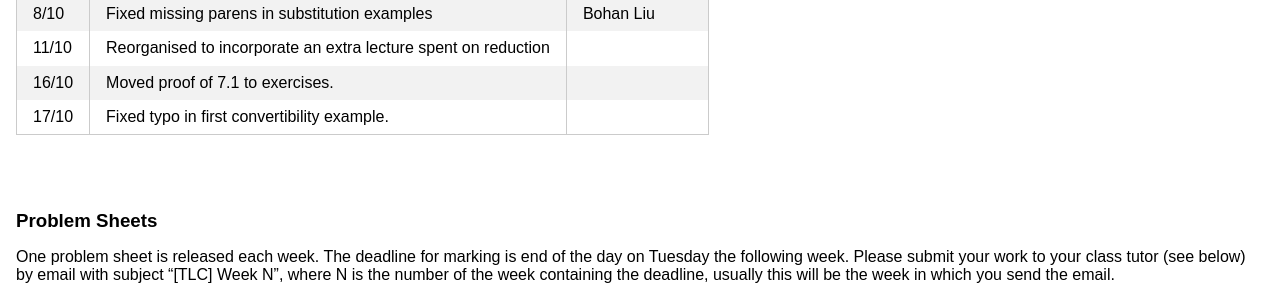
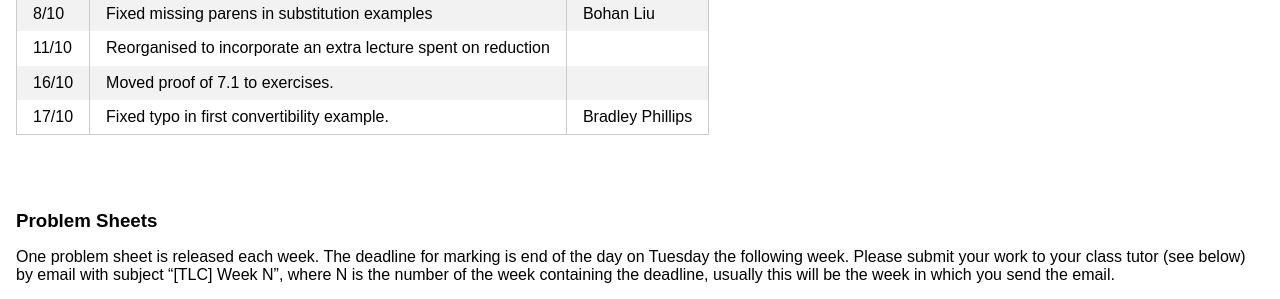
Before and after one commit to uob-coms30040/uob-coms30040.github.io, a Jekyll site: the page built from welcome.md, in a window 1280 px wide and 900 px high, scrolled down 1084 px. Shown: the part 152-451 px from the top of the window. Built offline with Jekyll 4.4.1, drawn with Linux system fonts in a browser that asks for light colours; nearby versions of some CDN libraries.

Commit message:
change attribution

```diff
--- a/welcome.md
+++ b/welcome.md
@@ -51,7 +51,7 @@ Outside of lectures and classes, if you have any questions about the material, t
     <tr><td>8/10</td><td>Fixed missing parens in substitution examples</td><td>Bohan Liu</td></tr>
     <tr><td>11/10</td><td>Reorganised to incorporate an extra lecture spent on reduction</td><td></td></tr>
     <tr><td>16/10</td><td>Moved proof of 7.1 to exercises.</td><td></td></tr>
-    <tr><td>17/10</td><td>Fixed typo in first convertibility example.</td><td></td></tr>
+    <tr><td>17/10</td><td>Fixed typo in first convertibility example.</td><td>Bradley Phillips</td></tr>
   </tbody>
   </table>
 
```
